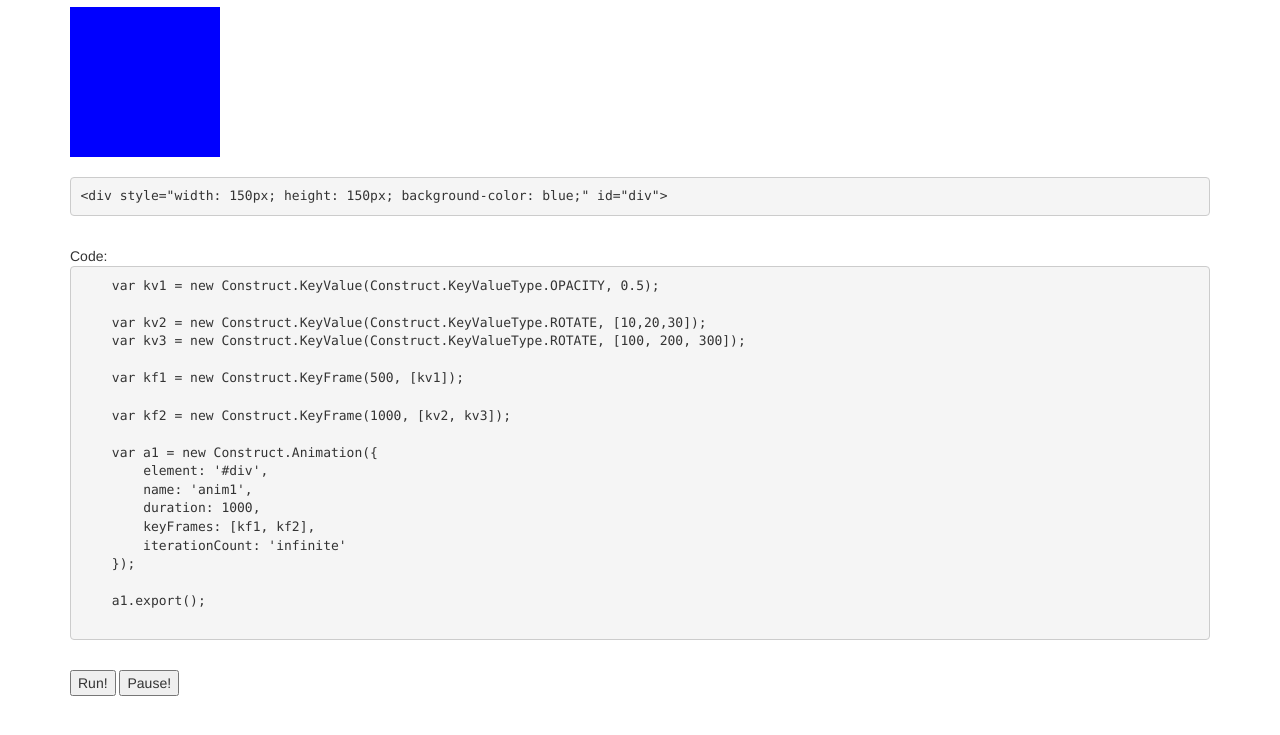
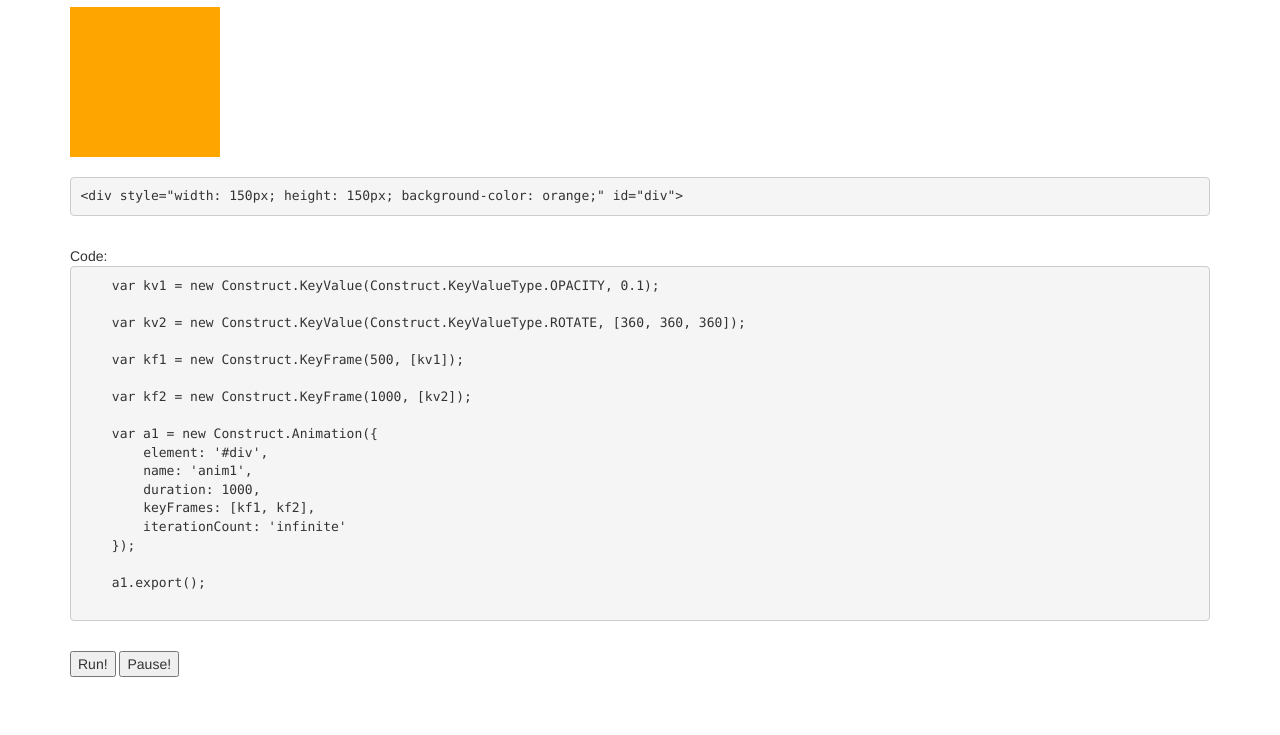
Before and after one commit to javaftw/construct-js, a plain HTML site: page index.html in a window 1280 px wide. Shown: the part 63-798 px from the top of the page. Drawn offline with nearby package versions, Linux system fonts and the light colour scheme.

Commit message:
did shit

```diff
--- a/index.html
+++ b/index.html
@@ -8,20 +8,19 @@
 
 <div class="container">
     <h1>Element:</h1>
-    <div style="width: 150px; height: 150px; background-color: blue;" id="div"></div>
+    <div style="width: 150px; height: 150px; background-color: orange;" id="div"></div>
     <br>
-    <pre>&lt;div style="width: 150px; height: 150px; background-color: blue;" id="div"&gt;</pre><br>
+    <pre>&lt;div style="width: 150px; height: 150px; background-color: orange;" id="div"&gt;</pre><br>
 
     Code: <br>
     <pre id="js_code">
-    var kv1 = new Construct.KeyValue(Construct.KeyValueType.OPACITY, 0.5);
+    var kv1 = new Construct.KeyValue(Construct.KeyValueType.OPACITY, 0.1);
 
-    var kv2 = new Construct.KeyValue(Construct.KeyValueType.ROTATE, [10,20,30]);
-    var kv3 = new Construct.KeyValue(Construct.KeyValueType.ROTATE, [100, 200, 300]);
+    var kv2 = new Construct.KeyValue(Construct.KeyValueType.ROTATE, [360, 360, 360]);
 
     var kf1 = new Construct.KeyFrame(500, [kv1]);
 
-    var kf2 = new Construct.KeyFrame(1000, [kv2, kv3]);
+    var kf2 = new Construct.KeyFrame(1000, [kv2]);
 
     var a1 = new Construct.Animation({
     	element: '#div',
```
